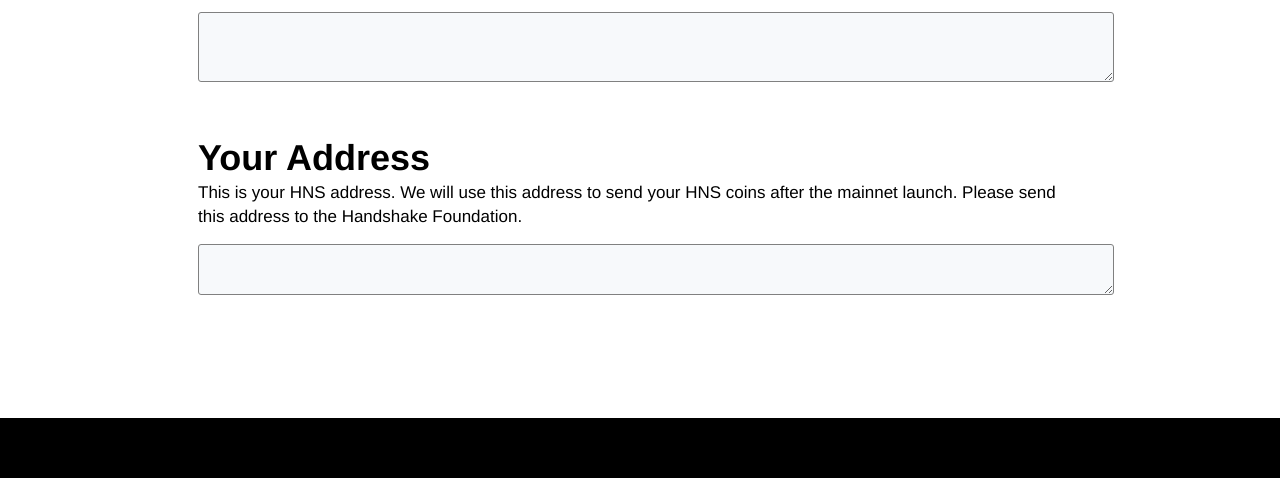
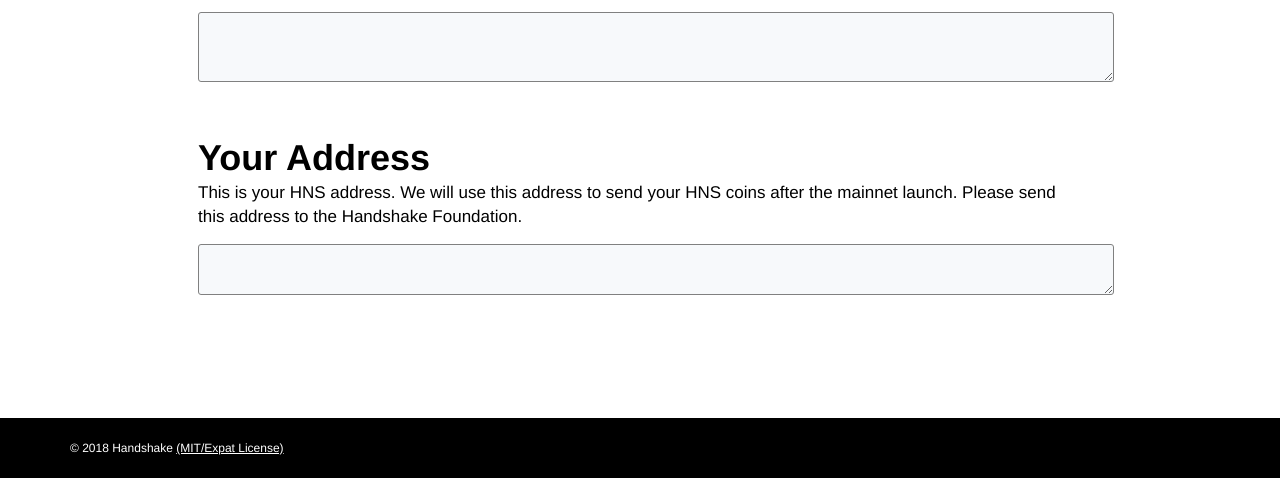
Before and after one commit to handshake-org/faucet-tool, a website: page browser/index.html in a window 1280 px wide. Shown: the part 721-1199 px from the top of the page. Drawn offline with Linux system fonts and the light colour scheme.

Commit message:
browser: introduce updated copyright message

```diff
--- a/browser/index.html
+++ b/browser/index.html
@@ -70,7 +70,11 @@
 </div>
 </section>
 
-<footer id='footer'><div class='footer-wrap bottom-wrap'></div></footer>
+<footer id='footer'>
+<div class='footer-wrap bottom-wrap'>
+<div class='copy'>&copy; 2018 Handshake&nbsp;<a href='https://opensource.org/licenses/mit-license.php'>(MIT/Expat License)</a></div>
+</div>
+</footer>
 
 <script type='text/javascript'>
 
```
